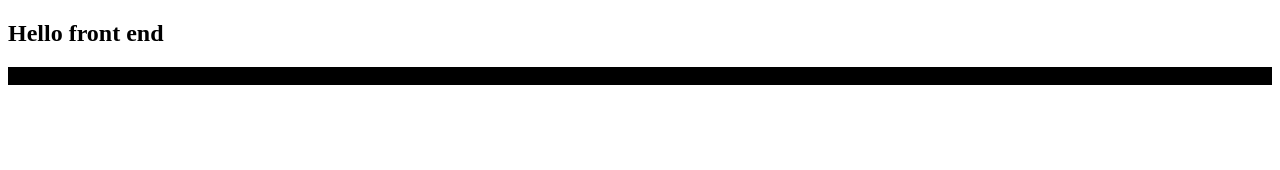
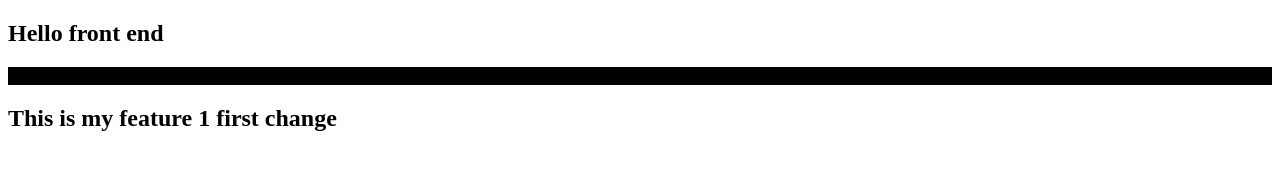
Before and after one commit to sanket-phadatare/localrepo, a plain HTML site: page Index.html in a window 1280 px wide. Drawn offline with Linux system fonts and the light colour scheme.

Commit message:
added new feature

```diff
--- a/Index.html
+++ b/Index.html
@@ -10,6 +10,8 @@
     <h2>Hello front end</h2>
     <p>This is my first project</p>
 
+    <h2>This is my feature 1 first change</h2>
+
 
 
 </body>
```
